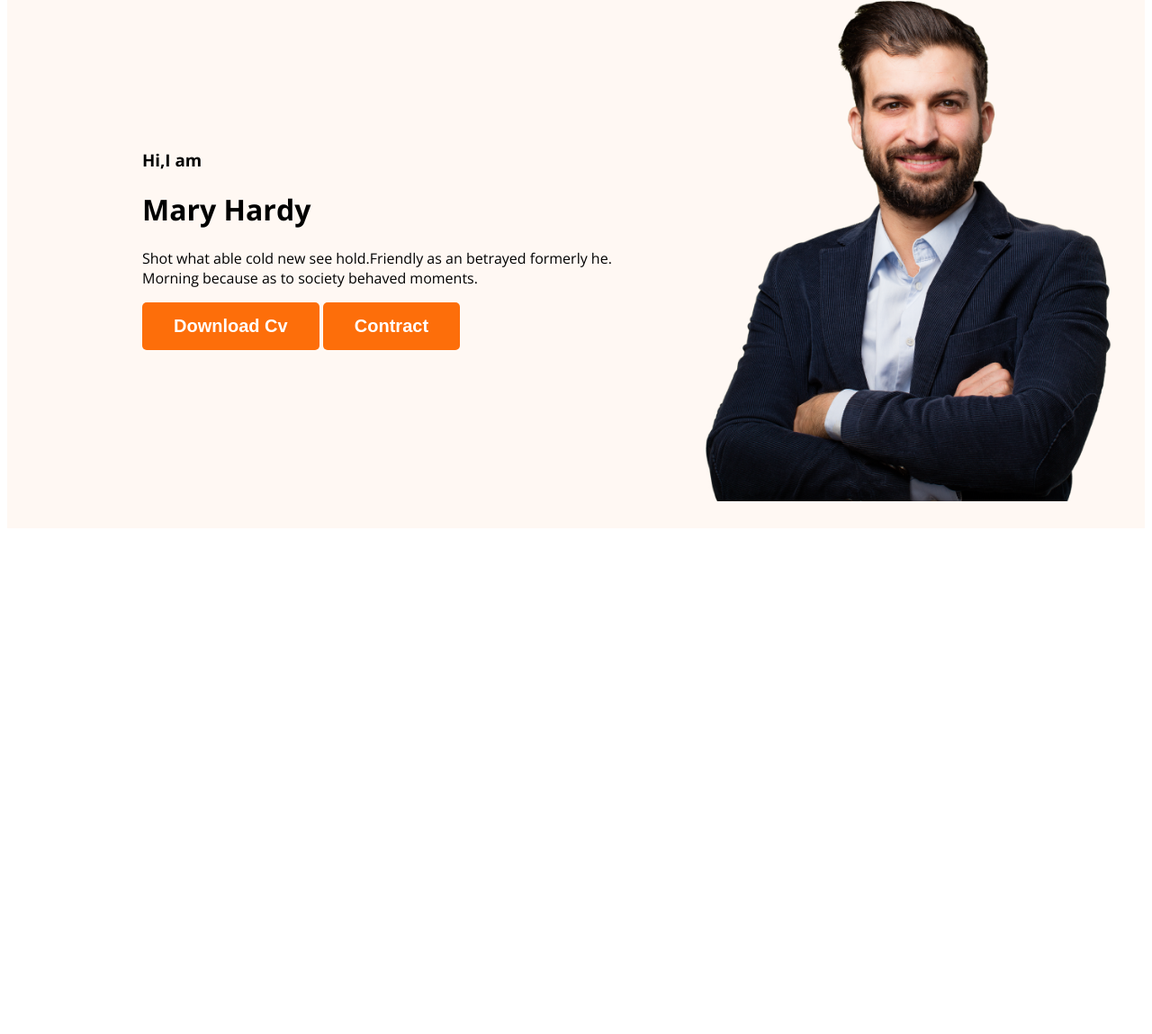
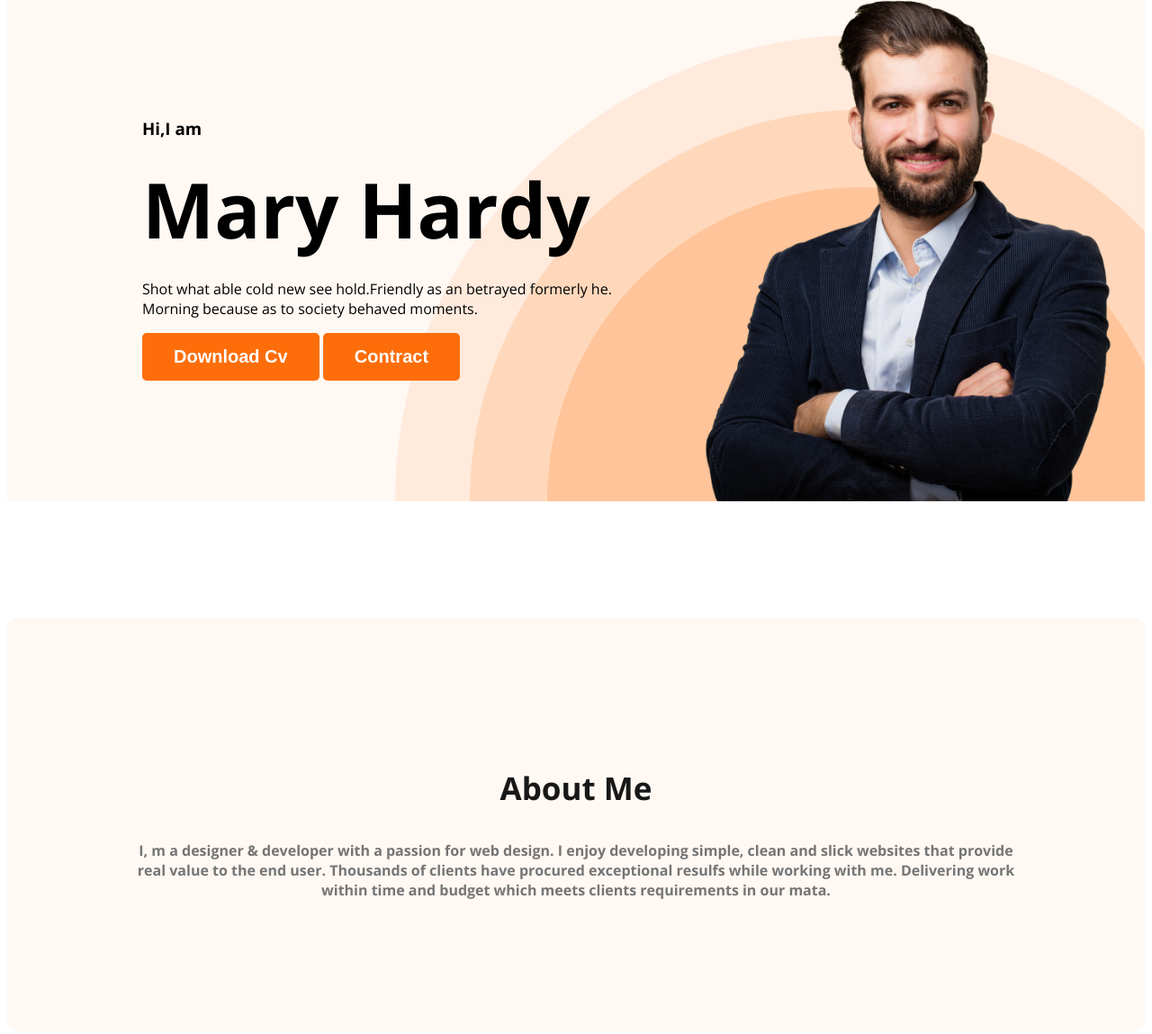
Before and after one commit to muzahidhasan1/webdevoloper-portfolio, a plain HTML site: page index.html in a window 1280 px wide. Shown: the part 211-1360 px from the top of the page at 90% size. Before the commit the page ends 806 px from the top, so only its background shows below. Drawn offline with nearby package versions, Linux system fonts and the light colour scheme.

Commit message:
added about section

```diff
--- a/index.html
+++ b/index.html
@@ -24,14 +24,21 @@
             <div class="banner-content">
                 <h3 class="banner-gretting">Hi,I am</h3>
                 <h1 class="banner-title">Mary Hardy</h1>
-                <p>Shot what able cold new see hold.Friendly as an betrayed formerly he. Morning because as to society behaved moments.</p>
+                <p class="banner-description">Shot what able cold new see hold.Friendly as an betrayed formerly he. Morning because as to society behaved moments.</p>
                 <button class="btn-primary">Download Cv</button>
                 <button class="btn-primary">Contract</button>
             </div>
             <img class="profile-pic" src="images/hardy.png" alt="">
         </div>
     </header>
-    <main></main>
+    <main>
+        <section class="about">
+            <h3 class="section-title">About Me</h3>
+            <p class="section-description">
+                I, m a designer & developer with a passion for web design. I enjoy developing simple, clean and slick websites that provide real value to the end user. Thousands of clients have procured exceptional resulfs while working with me. Delivering work within time and budget which meets clients requirements in our mata.
+            </p>
+        </section>
+    </main>
     <footer></footer>
 </body>
 </html>
--- a/styles/portfolio.css
+++ b/styles/portfolio.css
@@ -15,6 +15,17 @@ body {
     font-size: 20px;
     font-weight: 700;
     padding: 15px 35px;
+}
+.section-title{
+    color: #181818;
+    text-align: center;
+    font-size: 35px;
+    font-weight: 700;
+}
+.section-description{
+    color: #757575;
+    text-align: center;
+    font-weight: 700;
 }
 
 /* nav related styles */
@@ -50,12 +61,39 @@ nav a {
 /* Header related styles */
 .header{
     background-color: #FFF8F3;
+    background-image: url(../images/header_bg.png) ;
+    background-repeat: no-repeat;
+    background-position: bottom right;
 }
 .banner{
-    padding: 30px 30px 30px 150px;
+    padding: 30px 30px 0px 150px;
     display: flex;
     align-items: center;
+    justify-content: space-between;
+}
+.banner-content{
+    min-width: 500px;
 }
 .banner .profile-pic{
     width: 500px;
 }
+.banner-greeting{
+    font-size: 45px;
+    color: #474747;
+    margin-bottom: 0;
+}
+.banner-title {
+font-size: 85px;
+font-weight:700px ;
+margin-top: 5px;
+margin-bottom: 20px;
+}
+/* main section style */
+
+/* about section style */
+.about{
+    padding: 130px;
+    border-radius: 10px;
+    background: #FFF8F3;
+    margin: 130px 0;
+}
```
